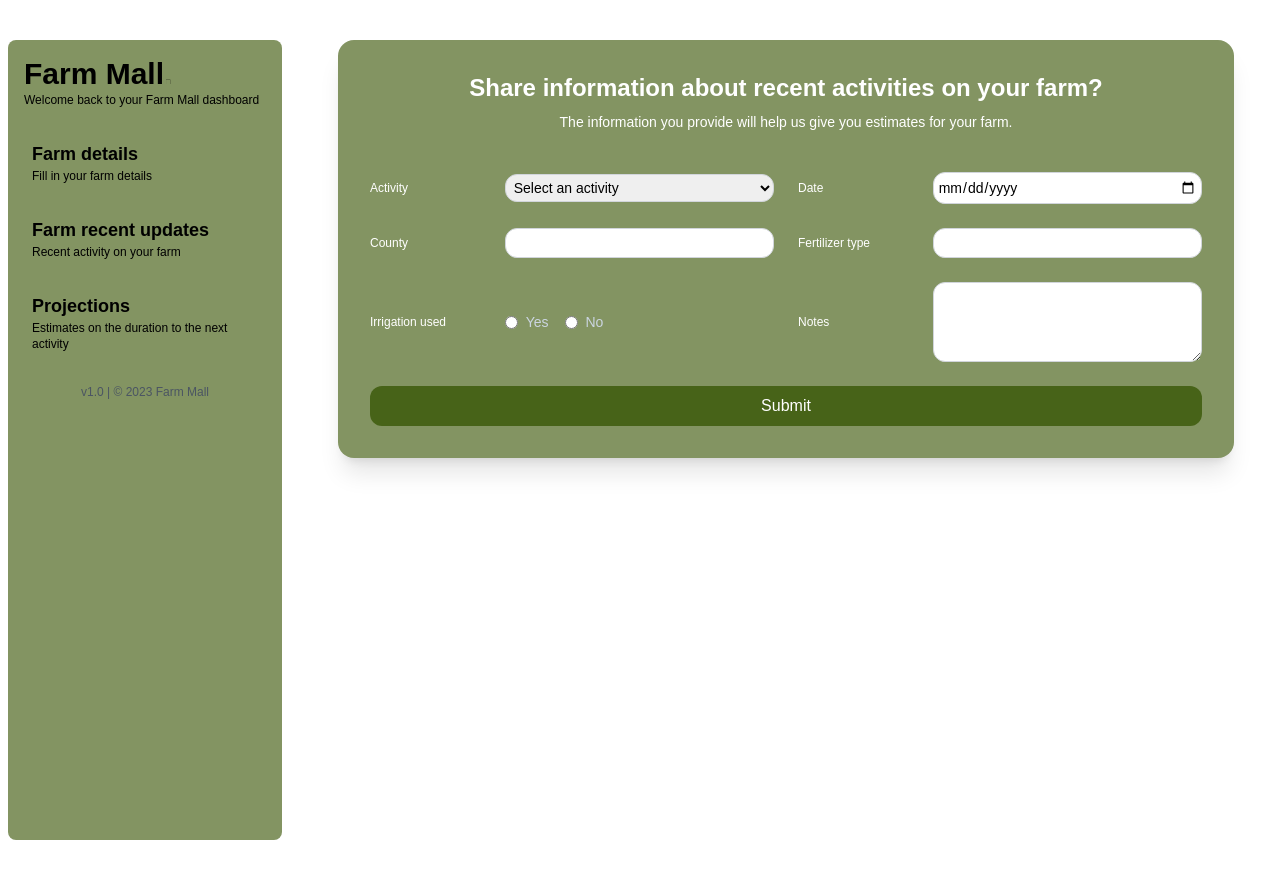
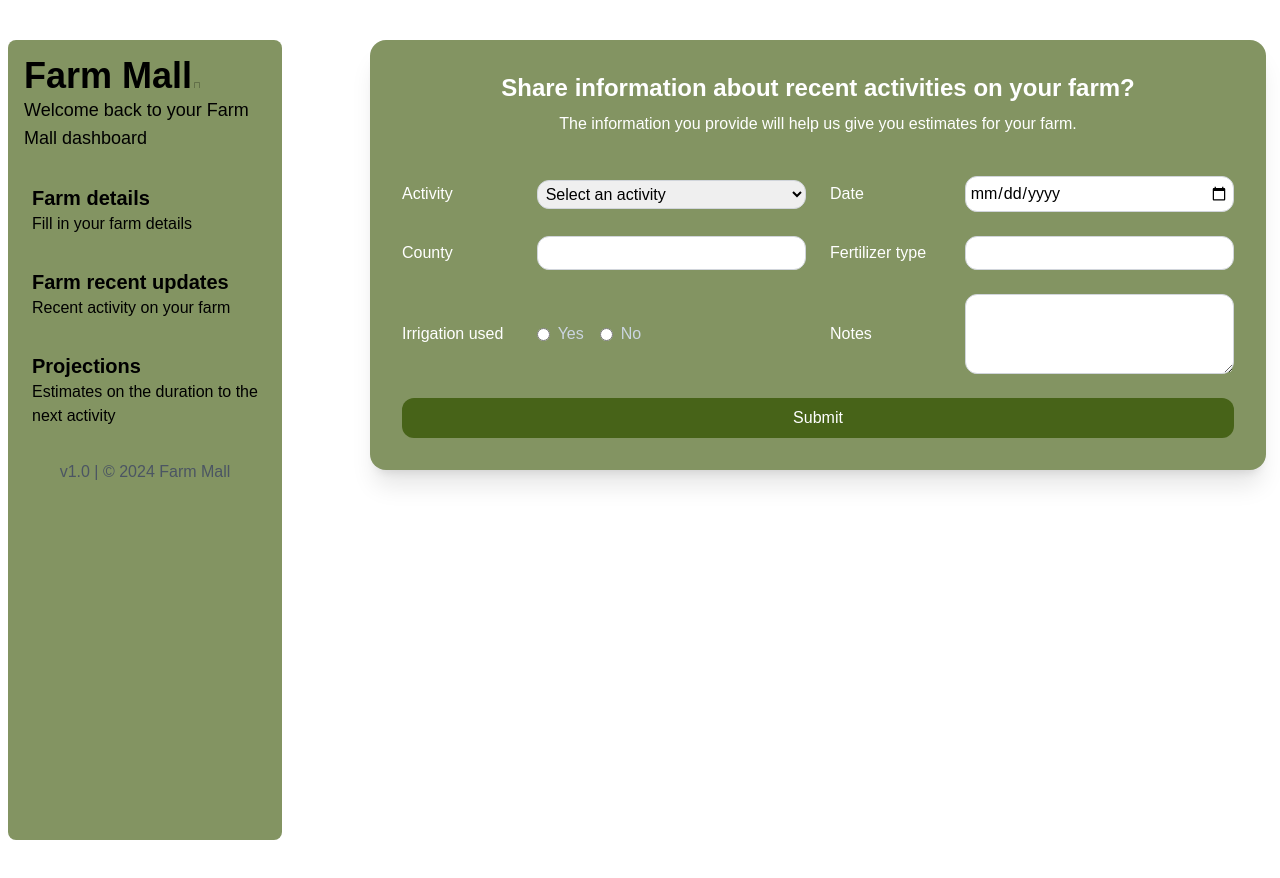
Before and after one commit to Griffin-Ndede/farm_mall, a React (Vite) app: page /dashboard in a window 1280 px wide. Built offline with nearby package versions, Linux system fonts and the light colour scheme.

Commit message:
makes a few changes

```diff
--- a/src/components/Dashboard.jsx
+++ b/src/components/Dashboard.jsx
@@ -23,7 +23,7 @@ function Dashboard() {
   };
 
   return (
-    <div className="antialiased  w-full min-h-screen text-slate-300 relative ">
+    <div className="antialiased  w-fit min-h-screen text-slate-300 relative ">
       <div className="grid grid-cols-12 mx-auto gap-2 sm:gap-4 md:gap-6 lg:gap-10 xl:gap-14 max-w-7xl my-10 px-2">
         <div className="col-span-3">
           <DashboardNav setActiveComponent={setActiveComponent} />
--- a/src/components/DashboardNav.jsx
+++ b/src/components/DashboardNav.jsx
@@ -3,50 +3,71 @@ import { Link } from 'react-router-dom';
 
 function DashboardNav({ setActiveComponent }) {
   return (
-    <div className="bg-custom-green rounded-lg p-4 h-screen">
-      <Link to = "/">
-      <h1 className="font-bold text-lg lg:text-3xl bg-black bg-clip-text text-transparent">
-        Farm Mall<span className="text-custom-green">.</span>
-      </h1>
+    <div className="bg-custom-green w-fit rounded-lg p-4 h-screen sticky top-0">
+      <Link to="/">
+        <h1 className="font-bold text-xl sm:text-2xl md:text-3xl lg:text-4xl bg-black bg-clip-text text-transparent">
+          Farm Mall<span className="text-custom-green">.</span>
+        </h1>
       </Link>
-      <p className="text-black text-xs mb-2">Welcome back to your Farm Mall dashboard</p>
+      <p className="text-black text-xs sm:text-sm md:text-base lg:text-lg mb-2">
+        Welcome back to your Farm Mall dashboard
+      </p>
+
       <div className="flex flex-col space-y-2 my-5">
         <button
           onClick={() => setActiveComponent('FarmDetailsForm')}
           className="hover:bg-white transition duration-150 ease-linear rounded-lg py-3 px-2 w-full text-left"
         >
-          <div className="flex flex-col space-y-2 md:flex-row md:space-y-0 space-x-2 items-center">
+          <div className="flex flex-col space-y-2 sm:flex-row sm:space-y-0 space-x-2 items-center">
             <div>
-              <p className="font-bold text-base lg:text-lg text-black leading-4">Farm details</p>
-              <p className="text-black text-xs hidden md:block">Fill in your farm details</p>
+              <p className="font-bold text-sm sm:text-base md:text-lg lg:text-xl text-black leading-4">
+                Farm details
+              </p>
+              <p className="text-black text-xs sm:text-sm md:text-base hidden sm:block">
+                Fill in your farm details
+              </p>
             </div>
           </div>
         </button>
+
         <button
           onClick={() => setActiveComponent('FarmManagement')}
           className="hover:bg-white transition duration-150 ease-linear rounded-lg py-3 px-2 w-full text-left"
         >
-          <div className="flex flex-col space-y-2 md:flex-row md:space-y-0 space-x-2 items-center">
+          <div className="flex flex-col space-y-2 sm:flex-row sm:space-y-0 space-x-2 items-center">
             <div>
-              <p className="font-bold text-base lg:text-lg text-black leading-4">Farm recent updates</p>
-              <p className="text-black text-xs hidden md:block">Recent activity on your farm</p>
+              <p className="font-bold text-sm sm:text-base md:text-lg lg:text-xl text-black leading-4">
+                Farm recent updates
+              </p>
+              <p className="text-black text-xs sm:text-sm md:text-base hidden sm:block">
+                Recent activity on your farm
+              </p>
             </div>
           </div>
         </button>
+
         <button
           onClick={() => setActiveComponent('Projections')}
           className="hover:bg-white transition duration-150 ease-linear rounded-lg py-3 px-2 w-full text-left"
         >
-          <div className="flex flex-col space-y-2 md:flex-row md:space-y-0 space-x-2 items-center">
+          <div className="flex flex-col space-y-2 sm:flex-row sm:space-y-0 space-x-2 items-center">
             <div>
-              <p className="font-bold text-base lg:text-lg text-black leading-4">Projections</p>
-              <p className="text-black text-xs hidden md:block">Estimates on the duration to the next activity</p>
+              <p className="font-bold text-sm sm:text-base md:text-lg lg:text-xl text-black leading-4">
+                Projections
+              </p>
+              <p className="text-black text-xs sm:text-sm md:text-base hidden sm:block">
+                Estimates on the duration to the next activity
+              </p>
             </div>
           </div>
         </button>
+
         {/* Add more navigation items as needed */}
       </div>
-      <p className="text-xs text-center text-gray-600">v1.0 | &copy; 2023 Farm Mall</p>
+
+      <p className="text-xs sm:text-sm md:text-base text-center text-gray-600">
+        v1.0 | &copy; 2024 Farm Mall
+      </p>
     </div>
   );
 }
--- a/src/components/FarmDetailsForm.jsx
+++ b/src/components/FarmDetailsForm.jsx
@@ -70,20 +70,26 @@ function FarmDetailsForm() {
 
   return (
     <>
-    <form
-      onSubmit={handleSubmit}
-      className="bg-custom-green p-8 rounded-2xl shadow-xl w-full max-w-4xl">
-        <h1 className="text-2xl font-bold mb-2 text-center text-white">Share information about recent activities on your farm?</h1>
-        <p className='text-sm mb-10 text-center text-white'>The information you provide will help us give you estimates for your farm.</p>
-        <div className="grid grid-cols-1 md:grid-cols-2 gap-6 text-sm">
+      <form
+        onSubmit={handleSubmit}
+        className="bg-custom-green p-8 ml-8 rounded-2xl shadow-xl w-full max-w-4xl">
+        <h1 className="text-lg sm:text-xl md:text-2xl font-bold mb-2 text-center text-white">
+          Share information about recent activities on your farm?
+        </h1>
+        <p className='text-xs sm:text-sm md:text-base mb-10 text-center text-white'>
+          The information you provide will help us give you estimates for your farm.
+        </p>
+        <div className="grid grid-cols-1 md:grid-cols-2 gap-6 text-xs sm:text-sm md:text-base">
           <div className="flex flex-col md:flex-row items-center ">
-            <label className="w-full md:w-1/3 text-white font-normal text-xs mb-2 md:mb-0" htmlFor="activity">Activity</label>
+            <label className="w-full md:w-1/3 text-white font-normal mb-2 md:mb-0" htmlFor="activity">
+              Activity
+            </label>
             <select
               name="activity"
               id="activity"
               value={formData.activity}
               onChange={handleChange}
-              className="w-full md:w-2/3 p-1 border border-gray-300 rounded-xl text-black" // Added text-black
+              className="w-full md:w-2/3 p-1 border border-gray-300 rounded-xl text-black"
               required
             >
               <option value="">Select an activity</option>
@@ -93,43 +99,49 @@ function FarmDetailsForm() {
             </select>
           </div>
           <div className="flex flex-col md:flex-row items-center">
-            <label className="w-full md:w-1/3 text-white font-normal text-xs mb-2 md:mb-0" htmlFor="county">Date</label>
+            <label className="w-full md:w-1/3 text-white font-normal mb-2 md:mb-0" htmlFor="county">
+              Date
+            </label>
             <input
               type="date"
               name="date"
               id="date"
               value={formData.date}
               onChange={handleChange}
-              className="w-full md:w-2/3 p-1 border border-gray-300 rounded-xl text-black" // Added text-black
+              className="w-full md:w-2/3 p-1 border border-gray-300 rounded-xl text-black"
               required
             />
           </div>
           <div className="flex flex-col md:flex-row items-center">
-            <label className="w-full md:w-1/3 text-white font-normal text-xs mb-2 md:mb-0" htmlFor="county">County</label>
+            <label className="w-full md:w-1/3 text-white font-normal mb-2 md:mb-0" htmlFor="county">
+              County
+            </label>
             <input
               type="text"
               name="county"
               id="county"
               value={formData.county}
               onChange={handleChange}
-              className="w-full md:w-2/3 p-1 border border-gray-300 rounded-xl text-black" // Added text-black
+              className="w-full md:w-2/3 p-1 border border-gray-300 rounded-xl text-black"
               required
             />
           </div>
           <div className="flex flex-col md:flex-row items-center">
-            <label className="w-full md:w-1/3 text-white font-normal text-xs mb-2 md:mb-0" htmlFor="fertilizer_type">Fertilizer type</label>
+            <label className="w-full md:w-1/3 text-white font-normal mb-2 md:mb-0" htmlFor="fertilizer_type">
+              Fertilizer type
+            </label>
             <input
               type="text"
               name="fertilizer_type"
               id="fertilizer_type"
               value={formData.fertilizer_type}
               onChange={handleChange}
-              className="w-full md:w-2/3 p-1 border border-gray-300 rounded-xl text-black" // Added text-black
+              className="w-full md:w-2/3 p-1 border border-gray-300 rounded-xl text-black"
               required
             />
           </div>
           <div className="flex flex-col md:flex-row items-center">
-            <label className="w-full md:w-1/3 text-white font-normal text-xs mb-2 md:mb-0" htmlFor="irrigation_used">
+            <label className="w-full md:w-1/3 text-white font-normal mb-2 md:mb-0" htmlFor="irrigation_used">
               Irrigation used
             </label>
             <div className="w-full md:w-2/3 flex items-center">
@@ -160,14 +172,16 @@ function FarmDetailsForm() {
             </div>
           </div>
           <div className="flex flex-col md:flex-row items-center">
-            <label className="w-full md:w-1/3 text-white font-normal text-xs mb-2 md:mb-0" htmlFor="notes">Notes</label>
+            <label className="w-full md:w-1/3 text-white font-normal mb-2 md:mb-0" htmlFor="notes">
+              Notes
+            </label>
             <textarea
               type="text"
               name="notes"
               id="notes"
               value={formData.notes}
               onChange={handleChange}
-              className="w-full md:w-2/3 p-1 border border-gray-300 rounded-xl text-xs text-black h-20" // Added text-black
+              className="w-full md:w-2/3 p-1 border border-gray-300 rounded-xl text-black h-20"
               required
             />
           </div>
--- a/src/components/Projections.jsx
+++ b/src/components/Projections.jsx
@@ -25,43 +25,63 @@ function Projections({ setActiveComponent }) {
     fetchCrops();
   }, []);
 
-  // Function to calculate exact dates for weeding, fertilizer application, and harvesting
+  // Function to calculate projections based on planting date
   const calculateProjections = (date) => {
     const dateObj = new Date(date);
 
-    // Specific dates for each activity based on planting date
-    const weedingDate = new Date(dateObj.getTime() + 7 * 24 * 60 * 60 * 1000); // 7 days after planting
-    const fertilizerDate = new Date(dateObj.getTime() + 14 * 24 * 60 * 60 * 1000); // 14 days after planting
+    // Calculate specific dates
+    const firstWeedingDate = new Date(dateObj.getTime() + 7 * 24 * 60 * 60 * 1000); // 7 days after planting
+    const secondWeedingDate = new Date(dateObj.getTime() + 21 * 24 * 60 * 60 * 1000); // 21 days after planting
+    const fertilizerApplicationDate = new Date(dateObj.getTime() + 14 * 24 * 60 * 60 * 1000); // 14 days after planting
     const harvestingDate = new Date(dateObj.getTime() + 90 * 24 * 60 * 60 * 1000); // 90 days after planting
 
     return {
-      weedingDate: weedingDate.toLocaleDateString(),
-      fertilizerDate: fertilizerDate.toLocaleDateString(),
+      firstWeedingDate: firstWeedingDate.toLocaleDateString(),
+      secondWeedingDate: secondWeedingDate.toLocaleDateString(),
+      fertilizerApplicationDate: fertilizerApplicationDate.toLocaleDateString(),
       harvestingDate: harvestingDate.toLocaleDateString(),
     };
   };
 
   return (
-    <>
-      <div id="projections" className="">
-        <h1 className="font-bold text-black">Crop Projections</h1>
-        <div id="stats" className="grid grid-cols-1 gap-4">
+    <div id="projections" className="p-6">
+      <h1 className="font-bold text-black mb-4 text-xl">Crop Projections</h1>
+      <div id="stats" className="grid grid-cols-1 md:grid-cols-3 gap-6">
         {crops.map((crop) => {
-            const { weedingDate, fertilizerDate, harvestingDate } = calculateProjections(crop.date);
+          const { firstWeedingDate, secondWeedingDate, fertilizerApplicationDate, harvestingDate } = calculateProjections(crop.date);
 
           return (
-              <div key={crop.id} className="bg-custom-green rounded-lg p-4">
+            <div key={crop.id} className="bg-custom-green rounded-lg p-4 text-white">
               <h2 className="text-lg font-bold">Activity: {crop.activity}</h2>
-                <p className="text-white">Planting Date: {new Date(crop.date).toLocaleDateString()}</p>
-                <p className="text-white">Weeding Date: {weedingDate}</p>
-                <p className="text-white">Fertilizer Application Date: {fertilizerDate}</p>
-                <p className="text-white">Harvesting Date: {harvestingDate}</p>
+              <p>Planting Date: {new Date(crop.date).toLocaleDateString()}</p>
+
+              {/* Box 1: Planting */}
+              {crop.activity === 'Planting' && (
+                <>
+                  <p>Expected Harvest Date: {harvestingDate}</p>
+                </>
+              )}
+
+              {/* Box 2: Weeding */}
+              {crop.activity === 'Weeding' && (
+                <>
+                  <p>First Weeding From: {firstWeedingDate}</p>
+                  <p>Second Weeding From: {secondWeedingDate}</p>
+                </>
+              )}
+
+              {/* Box 3: Fertilizer Application */}
+              {crop.activity === 'Applying fertilizer' && (
+                <>
+                  <p>Apply Fertilizer From: {fertilizerApplicationDate}</p>
+                  <p>Look for nutrients: Nitrogen, Phosphorus, Potassium</p>
+                </>
+              )}
             </div>
           );
         })}
       </div>
     </div>
-    </>
   );
 }
 
```
Lines whose indentation alone changed are shown as unchanged.
